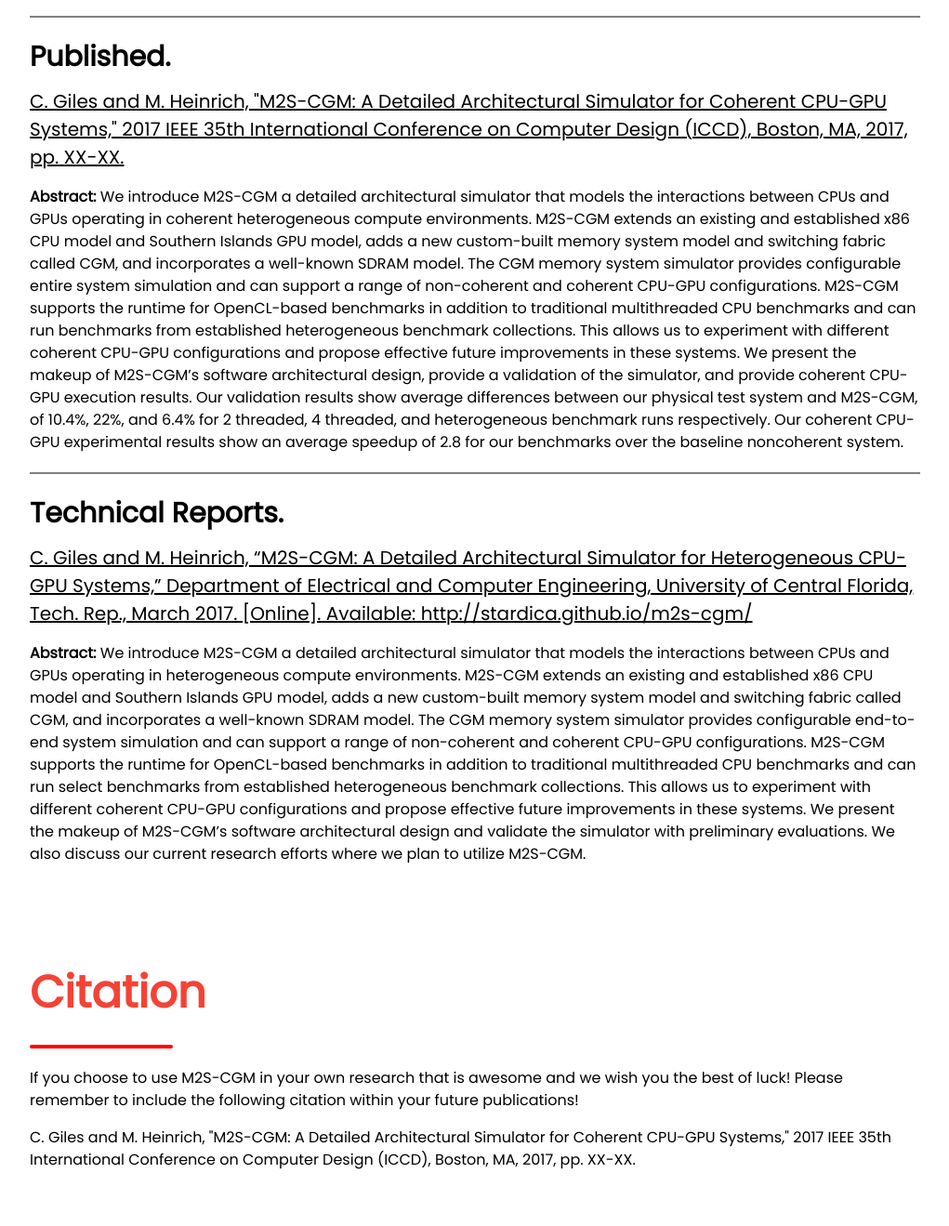
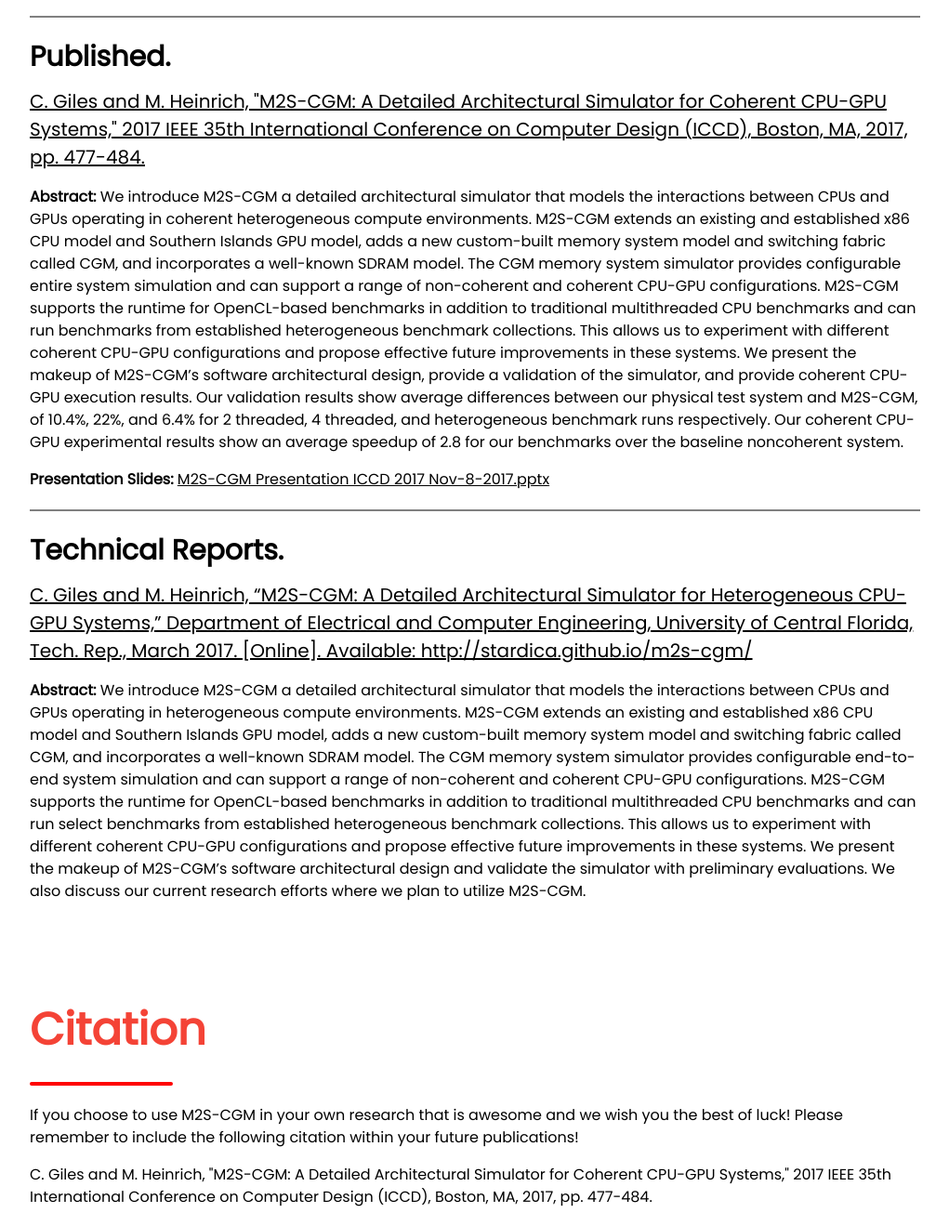
Before and after one commit to stardica/m2s-cgm, a plain HTML site: page docs/index.html in a window 1280 px wide. Shown: the part 1962-3281 px from the top of the page at 93% size, without its empty margins (234-1255 px from the left). Drawn offline with nearby package versions, Linux system fonts and the light colour scheme.

Commit message:
updates to website

```diff
--- a/docs/index.html
+++ b/docs/index.html
@@ -121,7 +121,7 @@ body {font-size:16px;}
     <!--<p>M2S-CGM: A Detailed Architectural Simulator for Coherent CPU-GPU Systems</p> -->
     <a href="M2S_CGM_IEEE_ICCD.pdf" target="_blank" style="font-size:125%;" class="w3-hover-opacity">
     C. Giles and M. Heinrich, "M2S-CGM: A Detailed Architectural Simulator for Coherent CPU-GPU Systems,"
-    2017 IEEE 35th International Conference on Computer Design (ICCD), Boston, MA, 2017, pp. XX-XX.</a>
+    2017 IEEE 35th International Conference on Computer Design (ICCD), Boston, MA, 2017, pp. 477-484.</a>
 
     <p>
     <b>Abstract:</b> We introduce M2S-CGM a detailed architectural simulator that models the interactions between CPUs and GPUs operating in coherent heterogeneous compute environments.
@@ -133,6 +133,9 @@ body {font-size:16px;}
 	Our validation results show average differences between our physical test system and M2S-CGM, of 10.4%, 22%, and 6.4% for 2 threaded, 4 threaded, and heterogeneous benchmark runs respectively.
 	Our coherent CPU-GPU experimental results show an average speedup of 2.8 for our benchmarks over the baseline noncoherent system.
     </p>
+
+    <!--<p>Presentation Slides</p> -->
+    <b>Presentation Slides:</b> <a href="M2S-CGM Presentation ICCD 2017 Nov-8-2017.pptx" target="_blank" class="w3-hover-opacity"> M2S-CGM Presentation ICCD 2017 Nov-8-2017.pptx</a>
 
     <hr style="border:1px solid gray" class="w3-square">
 
@@ -164,7 +167,7 @@ body {font-size:16px;}
     </p>
     <p>
     C. Giles and M. Heinrich, "M2S-CGM: A Detailed Architectural Simulator for Coherent CPU-GPU Systems,"
-    2017 IEEE 35th International Conference on Computer Design (ICCD), Boston, MA, 2017, pp. XX-XX.
+    2017 IEEE 35th International Conference on Computer Design (ICCD), Boston, MA, 2017, pp. 477-484.
 	</p>
   </div>
 
@@ -196,7 +199,7 @@ body {font-size:16px;}
     <div class="w3-col m2 w3-margin-bottom" style="width:175px;">
       <div class="w3-red">
       	<a href="http://csl.cs.ucf.edu/~heinrich/" target="_blank">
-        	<img class="w3-hover-opacity w3-grayscale-min" src="MHeinrich_Headshot.jpg" alt="Mark Heinrich" style="width:100%;">
+        	<img class="w3-hover-opacity w3-grayscale-min" src="MHeinrich_Headshot_2.jpg" alt="Mark Heinrich" style="width:100%;">
         </a>
         <div class="w3-container">
         <h6 style="text-align:center;">Dr. Mark Heinrich</h6>
```
Also changed, not shown: docs/MHeinrich_Headshot.jpg (deleted), docs/MHeinrich_Headshot_2.jpg (added), 1 other file.
